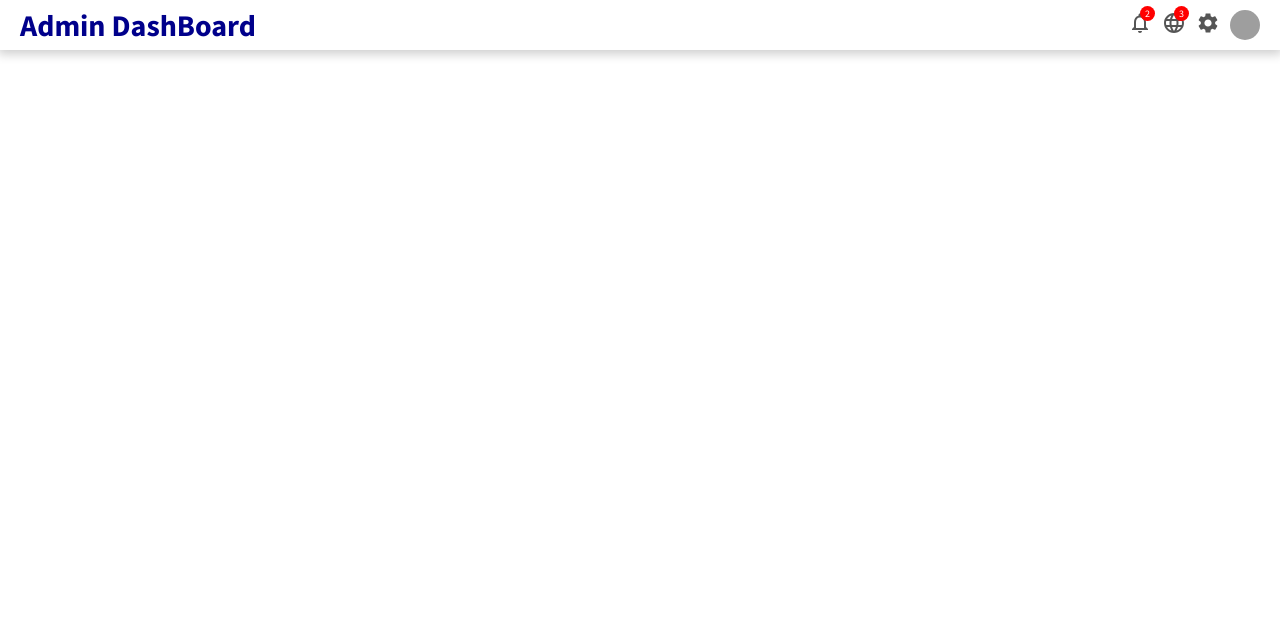
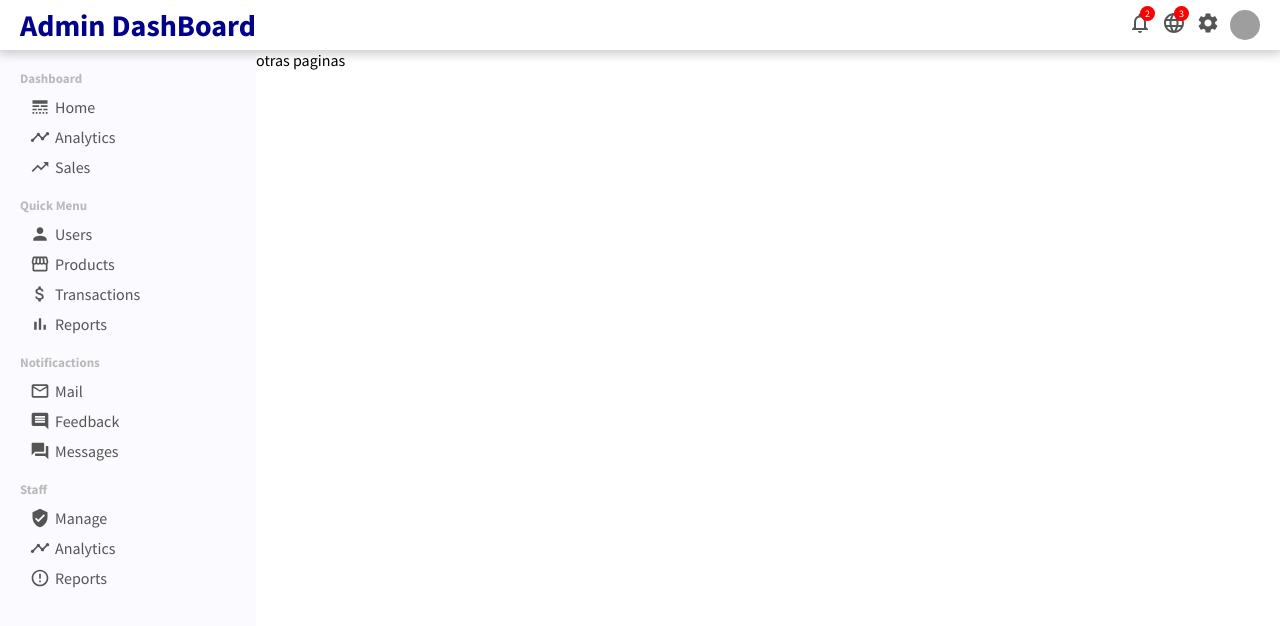
Before and after one commit to jcollante2021/admin.dashboard.app, a React (Create React App) app: page / in a window 1280 px wide. Shown: the top 626 px of the page. Built offline with nearby package versions, Linux system fonts and the light colour scheme; grey boxes are pictures that could not be loaded.

Commit message:
Creando SideBar

```diff
--- a/src/App.js
+++ b/src/App.js
@@ -1,10 +1,17 @@
+import Sidebar from "./components/sidebar/Sidebar.jsx";
 import Topbar from "./components/topbar/Topbar.jsx";
-
+import "./app.css"
 
 function App() {
   return (
     <div>
       <Topbar/>
+      <div className="container">
+        <Sidebar/>
+        <div className="others">
+          otras paginas
+        </div>
+      </div>
     </div>
   );
 }
--- /dev/null
+++ b/src/app.css
@@ -0,0 +1,7 @@
+.container{
+    display: flex;
+}
+
+.others{
+    flex: 4;
+}
--- /dev/null
+++ b/src/components/sidebar/Sidebar.jsx
@@ -0,0 +1,83 @@
+import "./sidebar.css"
+import { LineStyle, VerifiedUser, ErrorOutline, Forum, InsertComment, MailOutline, Timeline, TrendingUp, Person, Storefront, AttachMoney, BarChart } from "@material-ui/icons"
+
+export default function Sidebar() {
+    return (
+        <div className="sidebar">
+            <div className="sidebarWrapper">
+                <div className="sidebarMenu">
+                    <h3 className="sidebarTitle">Dashboard</h3>
+                    <ul className="sidebarList">
+                        <li className="sidebarListItem">
+                            <LineStyle className="sidebarIcon"/>
+                            Home
+                        </li>
+                        <li className="sidebarListItem">
+                            <Timeline className="sidebarIcon"/>
+                            Analytics
+                        </li>
+                        <li className="sidebarListItem">
+                            <TrendingUp className="sidebarIcon"/>
+                            Sales
+                        </li>
+                    </ul>
+                </div>
+                <div className="sidebarMenu">
+                    <h3 className="sidebarTitle">Quick Menu</h3>
+                    <ul className="sidebarList">
+                        <li className="sidebarListItem">
+                            <Person className="sidebarIcon"/>
+                            Users
+                        </li>
+                        <li className="sidebarListItem">
+                            <Storefront className="sidebarIcon"/>
+                            Products
+                        </li>
+                        <li className="sidebarListItem">
+                            <AttachMoney className="sidebarIcon"/>
+                            Transactions
+                        </li>
+                        <li className="sidebarListItem">
+                            <BarChart className="sidebarIcon"/>
+                            Reports
+                        </li>
+                    </ul>
+                </div>
+                <div className="sidebarMenu">
+                    <h3 className="sidebarTitle">Notificactions</h3>
+                    <ul className="sidebarList">
+                        <li className="sidebarListItem">
+                            <MailOutline className="sidebarIcon"/>
+                            Mail
+                        </li>
+                        <li className="sidebarListItem">
+                            <InsertComment className="sidebarIcon"/>
+                            Feedback
+                        </li>
+                        <li className="sidebarListItem">
+                            <Forum className="sidebarIcon"/>
+                            Messages
+                        </li>
+                    </ul>
+                </div>
+                <div className="sidebarMenu">
+                    <h3 className="sidebarTitle">Staff</h3>
+                    <ul className="sidebarList">
+                        <li className="sidebarListItem">
+                            <VerifiedUser className="sidebarIcon"/>
+                            Manage
+                        </li>
+                        <li className="sidebarListItem">
+                            <Timeline className="sidebarIcon"/>
+                            Analytics
+                        </li>
+                        <li className="sidebarListItem">
+                            <ErrorOutline className="sidebarIcon"/>
+                            Reports
+                        </li>
+                    </ul>
+                </div>
+            </div>
+        </div>
+    )
+}
--- /dev/null
+++ b/src/components/sidebar/sidebar.css
@@ -0,0 +1,42 @@
+.sidebar{
+    flex: 1;
+    height: calc(100vh - 50px);
+    position: sticky;
+    top: 50px;
+    background-color: rgb(251, 251, 255);
+}
+.sidebarWrapper{
+    padding: 20px;
+    color: #555;
+}
+
+.sidebarMenu{
+    margin-bottom: 10px;
+
+}
+
+.sidebarTitle{
+    font-size: 13px;
+    color: rgb(187, 186, 186) ;
+}
+
+.sidebarList{
+    list-style: none;
+    padding: 5px;
+}
+.sidebarListItem{
+    padding: 5px;
+    cursor: pointer;
+    display: flex;
+    align-items: center;
+    border-radius: 10px;
+}
+.sidebarListItem.active,
+.sidebarListItem:hover{
+    background-color: rgb(240, 240, 255);
+}
+
+.sidebarIcon{
+    margin-right: 5px;
+    font-size: 20px !important;
+}
```
